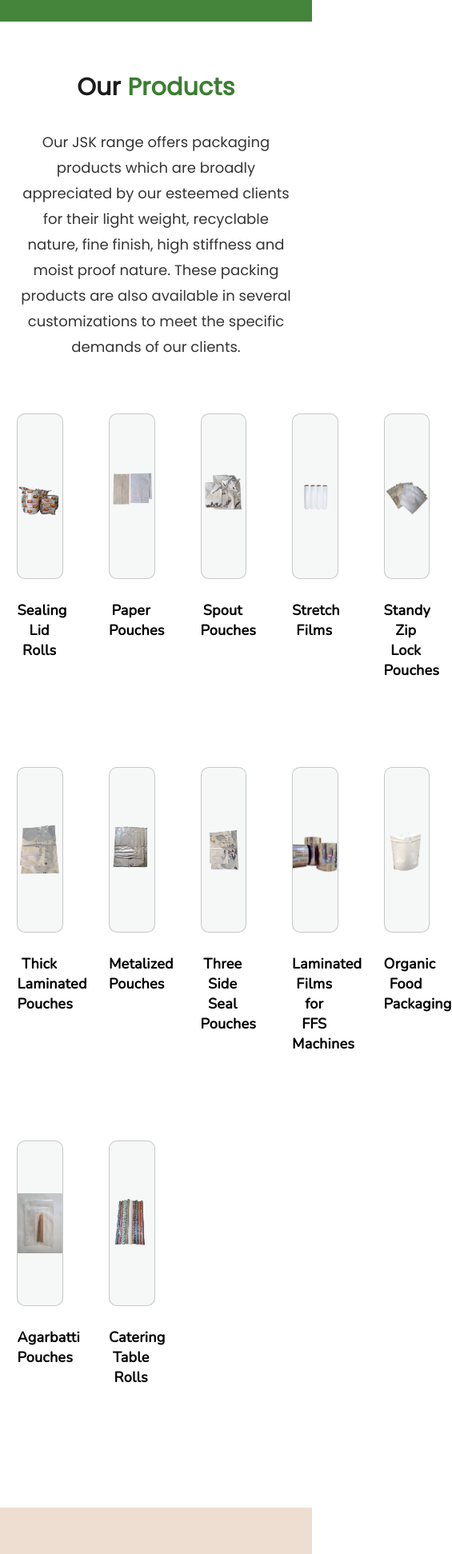
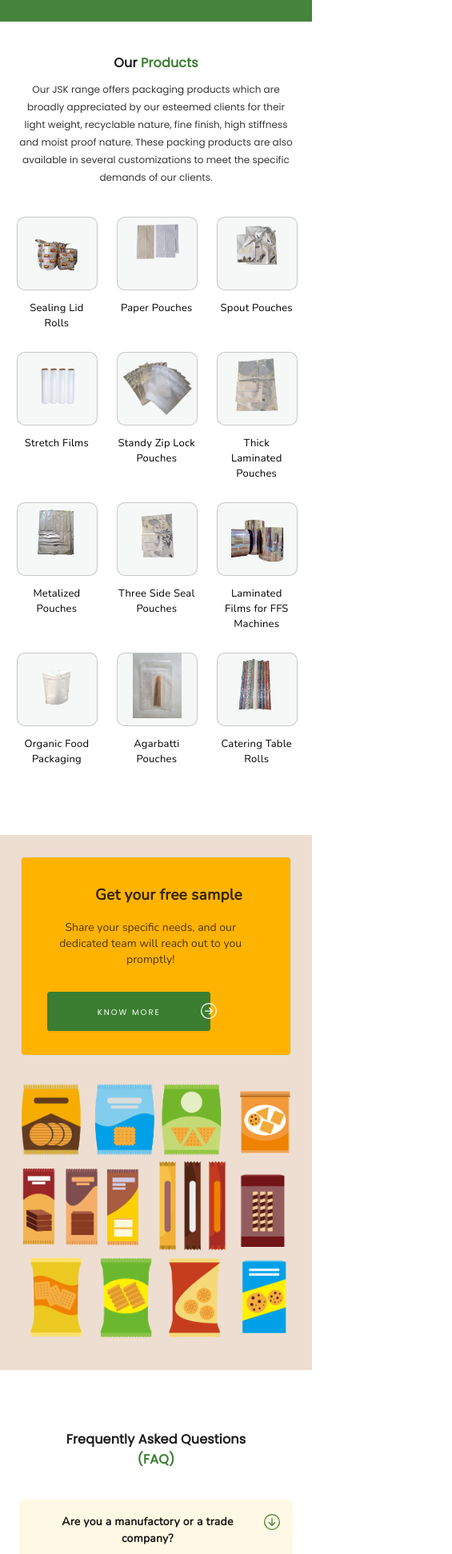
Before and after one commit to AnanthuSuresh098/jsk, a React (Create React App) app: page /ourproducts in a window 390 px wide. Shown: the top 1943 px of the page at 80% size, 565 px wide, since content can reach past the window. Built offline with nearby package versions, Linux system fonts and the light colour scheme.

Commit message:
Markets and product page mobile view commit

```diff
--- a/src/Components/Home.css
+++ b/src/Components/Home.css
@@ -858,5 +858,4 @@ letter-spacing: 2px;
 text-transform: uppercase;
 margin-top: 30px;
 }
-
 }
--- a/src/Components/Markets.jsx
+++ b/src/Components/Markets.jsx
@@ -23,6 +23,16 @@ export const Markets=()=>{
     arrows: true,
     nextArrow: <MarketSliderNextArrow />,
     prevArrow: <MarketSliderPrevArrow />,
+    responsive: [
+      {
+        breakpoint: 480,
+        settings: {
+          slidesToShow: 1,
+          slidesToScroll: 1,
+          dots: false,
+        },
+      },
+    ],
   };
 
     const marketSlider_NextClick = () => {
--- a/src/Components/OurProducts.css
+++ b/src/Components/OurProducts.css
@@ -1,5 +1,5 @@
-#our-products-page-headline{
-    color: rgba(3, 3, 3, 0.90);
+#our-products-page-headline {
+  color: rgba(3, 3, 3, 0.9);
   font-family: "Poppins";
   font-size: 30px;
   font-style: normal;
@@ -10,8 +10,8 @@ text-align: center;
   margin-top: 60px;
 }
 
-#our-products-page-headline>span{
-color: #3B7E31;
+#our-products-page-headline > span {
+  color: #3b7e31;
   font-family: "Poppins";
   font-size: 30px;
   font-style: normal;
@@ -20,8 +20,8 @@ line-height: normal;
   letter-spacing: 0.3px;
 }
 
-#our-products-page-description{
-  color: rgba(3, 3, 3, 0.80);
+#our-products-page-description {
+  color: rgba(3, 3, 3, 0.8);
   font-family: "Poppins";
   font-size: 18px;
   font-style: normal;
@@ -33,9 +33,9 @@ margin: auto;
   margin-top: 30px;
 }
 
-#our-products-page-grid-main-wrap{
+#our-products-page-grid-main-wrap {
   display: grid;
-  grid-template-columns: repeat(5,16%);
+  grid-template-columns: repeat(5, 16%);
   width: 89%;
   margin: auto;
   margin-top: 67px;
@@ -43,27 +43,27 @@ margin-top: 30px;
   column-gap: 59px;
 }
 
-.our-products-page-product-grids{
+.our-products-page-product-grids {
   cursor: pointer;
 }
 
-.our-products-page-product-grids-image-wrap{
+.our-products-page-product-grids-image-wrap {
   width: 100%;
   height: 205px;
   border-radius: 10px;
   border: 0.5px solid rgba(112, 112, 112, 0.35);
-background: #F6F7F7;
+  background: #f6f7f7;
 }
 
-.our-products-page-product-grids-image-wrap>img{
+.our-products-page-product-grids-image-wrap > img {
   width: 100%;
   height: 100%;
-  object-position: 50% 50% ;
+  object-position: 50% 50%;
   object-fit: contain;
   border-radius: 10px;
 }
 
-.our-products-page-product-grids>:nth-child(2){
+.our-products-page-product-grids > :nth-child(2) {
   color: #000;
   text-align: center;
   font-size: 18px;
@@ -71,41 +71,41 @@ font-style: normal;
   font-weight: 600;
   line-height: 25px; /* 138.889% */
   letter-spacing: 0.25px;
-font-family: 'Nunito';
+  font-family: "Nunito";
   margin-top: 27px;
 }
 
-#our-products-page-free-sample-section-wrap{
+#our-products-page-free-sample-section-wrap {
   display: flex;
   justify-content: space-around;
-   background: #EEDED1;
+  background: #eeded1;
   padding-top: 60px;
   padding-bottom: 60px;
   margin-top: 150px;
 }
 
-#our-products-page-free-sample-section-image-wrap{
+#our-products-page-free-sample-section-image-wrap {
   width: 30%;
 }
 
-#our-products-page-free-sample-section-image-wrap>img{
+#our-products-page-free-sample-section-image-wrap > img {
   width: 100%;
   height: 100%;
   object-fit: cover;
 }
 
-#our-products-page-free-sample-section-content-wrap{
+#our-products-page-free-sample-section-content-wrap {
   width: 38%;
   border-radius: 5px;
-border: 0.5px solid #D9D9D9;
-background: #FFB301;
+  border: 0.5px solid #d9d9d9;
+  background: #ffb301;
   height: 307px;
   padding-left: 58px;
   margin-top: 40px;
 }
 
-#our-products-page-free-sample-section-content-title{
-   color: rgba(3, 3, 3, 0.80);
+#our-products-page-free-sample-section-content-title {
+  color: rgba(3, 3, 3, 0.8);
   font-family: "Poppins";
   font-size: 24px;
   font-style: normal;
@@ -115,9 +115,9 @@ letter-spacing: 0.36px;
   margin-top: 64px;
 }
 
-#our-products-page-free-sample-section-content-description{
-   color: rgba(3, 3, 3, 0.70);
-font-family: 'Nunito Sans', sans-serif;
+#our-products-page-free-sample-section-content-description {
+  color: rgba(3, 3, 3, 0.7);
+  font-family: "Nunito Sans", sans-serif;
   font-size: 18px;
   font-style: normal;
   font-weight: 400;
@@ -126,16 +126,16 @@ width: 80%;
   margin-top: 18px;
 }
 
-#our-products-page-free-sample-section-button{
+#our-products-page-free-sample-section-button {
   border-radius: 8px;
-border: 0.5px solid #3B7E31;
-background: #3B7E31;
+  border: 0.5px solid #3b7e31;
+  background: #3b7e31;
   box-shadow: 0px 2px 2px 0px rgba(0, 0, 0, 0.04);
   width: 35%;
   padding-top: 8px;
   padding-bottom: 12px;
   padding-left: 20px;
-color: #FFF;
+  color: #fff;
   font-family: "Poppins";
   font-size: 15px;
   font-style: normal;
@@ -146,20 +146,20 @@ text-transform: capitalize;
   margin-top: 30px;
 }
 
-#our-products-page-free-sample-section-button-icon{
+#our-products-page-free-sample-section-button-icon {
   font-size: 20px;
   position: relative;
   left: 50px;
   top: 5px;
 }
 
-#our-products-page-faq-section-wrap{
+#our-products-page-faq-section-wrap {
   margin-top: 120px;
   margin-bottom: 120px;
 }
 
-#our-products-page-faq-section-headline{
-  color: rgba(3, 3, 3, 0.90);
+#our-products-page-faq-section-headline {
+  color: rgba(3, 3, 3, 0.9);
   font-family: "Poppins";
   font-size: 30px;
   font-style: normal;
@@ -169,8 +169,8 @@ letter-spacing: 0.3px;
   text-align: center;
 }
 
-#our-products-page-faq-section-headline>span{
-  color: #3B7E31;
+#our-products-page-faq-section-headline > span {
+  color: #3b7e31;
   font-family: "Poppins";
   font-size: 30px;
   font-style: normal;
@@ -179,13 +179,13 @@ line-height: normal;
   letter-spacing: 0.3px;
 }
 
-#our-products-page-faq-section-content-main-wrap{
+#our-products-page-faq-section-content-main-wrap {
   margin-top: 60px;
 }
 
-.our-products-page-faq-section-content-question{
-  color: rgba(3, 3, 3, 0.90);
-font-family: 'Nunito';
+.our-products-page-faq-section-content-question {
+  color: rgba(3, 3, 3, 0.9);
+  font-family: "Nunito";
   font-size: 20px;
   font-style: normal;
   font-weight: 600;
@@ -193,24 +193,24 @@ line-height: 25px; /* 125% */
   letter-spacing: 0.25px;
 }
 
-.our-products-page-faq-section-content-arrow-up-icon{
-  color: #3B7E31;
+.our-products-page-faq-section-content-arrow-up-icon {
+  color: #3b7e31;
   font-size: 30px;
   float: right;
 }
 
-.our-products-page-faq-section-content{
+.our-products-page-faq-section-content {
   width: 65%;
   margin: auto;
   border-radius: 6px;
-background: #FFF8E4;
+  background: #fff8e4;
   margin-top: 15px;
   padding: 26px 20px 26px 40px;
   cursor: pointer;
 }
 
-.our-products-page-faq-section-content-answer{
- color: rgba(3, 3, 3, 0.90);
+.our-products-page-faq-section-content-answer {
+  color: rgba(3, 3, 3, 0.9);
   font-family: "Nunito";
   font-size: 18px;
   font-style: normal;
@@ -219,3 +219,213 @@ line-height: 30px; /* 166.667% */
   letter-spacing: 0.25px;
   margin-top: 29px;
 }
+
+@media screen and (max-width: 480px) {
+  #our-products-page-headline {
+    color: rgba(3, 3, 3, 0.9);
+    font-family: "Poppins";
+    font-size: 16px;
+    font-style: normal;
+    font-weight: 700;
+    line-height: normal;
+    letter-spacing: 0.16px;
+     margin-top: 39px;
+  }
+
+  #our-products-page-headline > span {
+    color: #3b7e31;
+    font-family: "Poppins";
+    font-size: 16px;
+    font-style: normal;
+    font-weight: 700;
+    line-height: normal;
+    letter-spacing: 0.16px;
+  }
+
+  #our-products-page-description{
+color: rgba(3, 3, 3, 0.80);
+font-family: "Poppins";
+font-size: 12px;
+font-style: normal;
+font-weight: 400;
+line-height: 22px; /* 183.333% */
+letter-spacing: 0.024px;
+margin-top: 10px;
+width: 90%;
+}
+
+#our-products-page-grid-main-wrap {
+  display: grid;
+  grid-template-columns: repeat(3, 28.5%);
+  width: 89%;
+  margin: auto;
+  margin-top: 38px;
+  row-gap: 26px;
+  column-gap: 26px;
+}
+
+.our-products-page-product-grids-image-wrap {
+  height: 90px;
+}
+
+.our-products-page-product-grids > :nth-child(2) {
+ color: #000;
+text-align: center;
+font-family: "Nunito";
+font-size: 13px;
+font-style: normal;
+font-weight: 500;
+line-height: 19px; /* 146.154% */
+letter-spacing: 0.25px;
+  margin-top: 13px;
+}
+
+.our-products-page-product-grids-image-wrap > img {
+  width: 100%;
+  height: 90%;
+  object-position: none;
+  object-fit: contain;
+  border-radius: 10px;
+}
+
+#our-products-page-free-sample-section-wrap{
+   display: flex;
+   flex-direction: column-reverse;
+   justify-content: none;
+   background: #EEDED1;
+   padding-top: 0px;
+   padding-bottom: 37px;
+   margin-top: 85px;
+}
+
+#our-products-page-free-sample-section-image-wrap{
+   width: 86%;
+   padding-top: 35px;
+   margin: auto;
+}
+
+#our-products-page-free-sample-section-content-wrap{
+   width: 78%;
+   margin: auto;
+   border-radius: 5px;
+border: 0.5px solid #D9D9D9;
+background: #FFB301;
+height: 220px;
+padding-left: 32px;
+margin-top: 27px;
+padding-bottom: 27px;
+}
+
+#our-products-page-free-sample-section-content-title{
+color: rgba(3, 3, 3, 0.80);
+font-family: "Nunito";
+font-size: 19px;
+font-style: normal;
+font-weight: 700;
+line-height: normal;
+letter-spacing: 0.285px;
+margin-top: 34px;
+}
+
+#our-products-page-free-sample-section-content-description{
+color: rgba(3, 3, 3, 0.70);
+font-family: "Nunito";
+font-size: 14px;
+font-style: normal;
+font-weight: 400;
+line-height: 20px; /* 142.857% */
+width: 85%;
+margin-top: 18px;
+}
+
+#our-products-page-free-sample-section-button{
+   border-radius: 3px;
+border: 0.5px solid #3B7E31;
+background: #3B7E31;
+box-shadow: 0px 2px 2px 0px rgba(0, 0, 0, 0.04);
+width: 60%;
+padding-top: 8px;
+padding-bottom: 12px;
+padding-left: 20px;
+color: #FFF;
+font-size: 10px;
+font-style: normal;
+font-weight: 400;
+line-height: 20px; /* 200% */
+letter-spacing: 2px;
+text-transform: uppercase;
+margin-top: 30px;
+}
+
+#our-products-page-faq-section-wrap {
+  margin-top: 74px;
+  margin-bottom: 100px;
+}
+
+#our-products-page-faq-section-headline {
+color: rgba(3, 3, 3, 0.90);
+font-family: "Poppins";
+font-size: 16px;
+font-style: normal;
+font-weight: 700;
+line-height: normal;
+letter-spacing: 0.16px;
+  width: 60%;
+  margin: auto;
+}
+
+#our-products-page-faq-section-headline > span {
+ color: #3B7E31;
+font-family: "Poppins";
+font-size: 16px;
+font-style: normal;
+font-weight: 700;
+line-height: normal;
+letter-spacing: 0.16px;
+}
+
+#our-products-page-faq-section-content-main-wrap {
+  margin-top: 38px;
+}
+
+.our-products-page-faq-section-content-question {
+  color: rgba(3, 3, 3, 0.90);
+font-family: "Nunito";
+font-size: 14px;
+font-style: normal;
+font-weight: 600;
+line-height: 21px; /* 150% */
+letter-spacing: 0.25px;
+width: 90%;
+}
+
+.our-products-page-faq-section-content-arrow-up-icon {
+  color: #3b7e31;
+  font-size: 20px;
+  float: right;
+  margin-top: -20px;
+  margin-right: -25px;
+}
+
+.our-products-page-faq-section-content {
+  width: 80%;
+  margin: auto;
+  border-radius: 6px;
+  background: #fff8e4;
+  margin-top: 15px;
+  padding: 17px 10px 17px 20px;
+  cursor: pointer;
+}
+
+.our-products-page-faq-section-content-answer {
+ color: rgba(3, 3, 3, 0.90);
+font-family: "Nunito";
+font-size: 14px;
+font-style: normal;
+font-weight: 400;
+line-height: 22px; /* 157.143% */
+letter-spacing: 0.25px;
+  margin-top: 16px;
+}
+
+}
```
Also changed, not shown: src/Components/Markets.css (+116 -22 lines), src/Components/Product.css (+136 -0 lines). Lines whose indentation alone changed are shown as unchanged.
